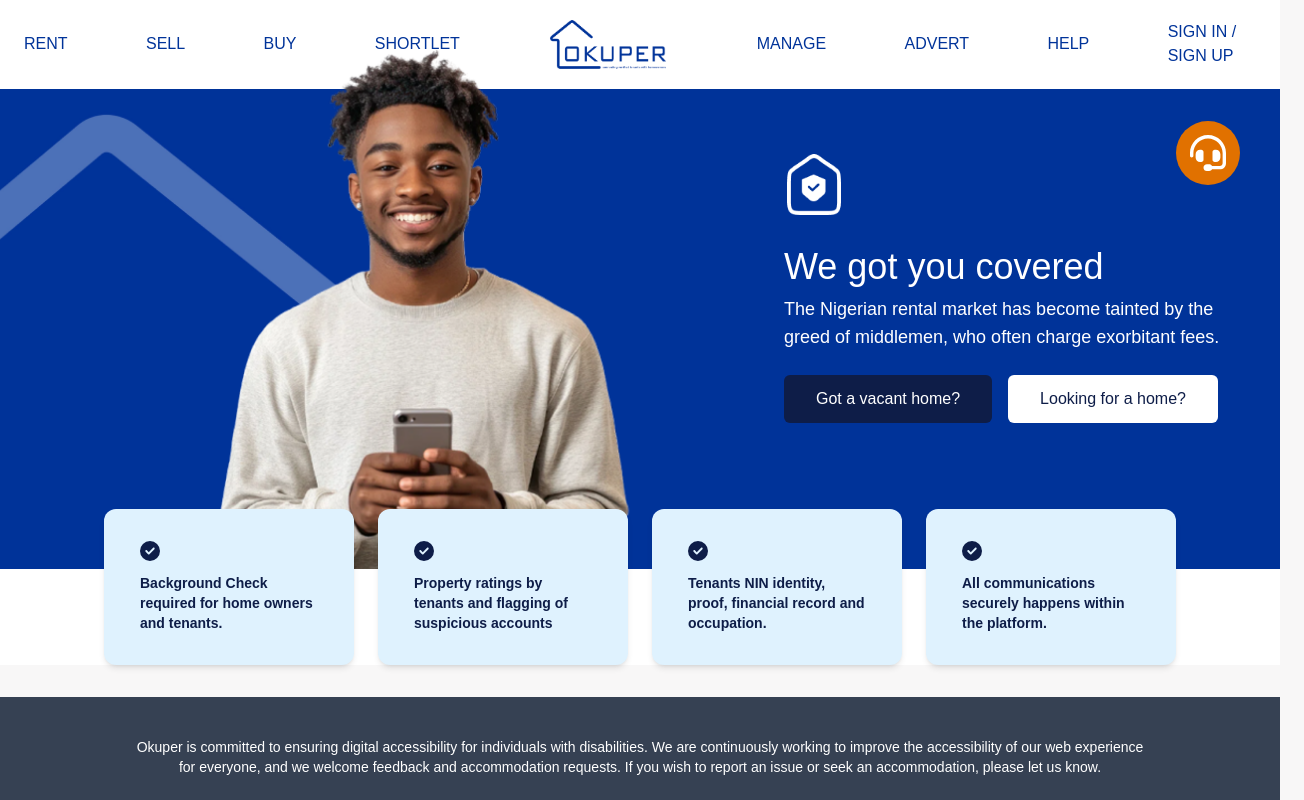
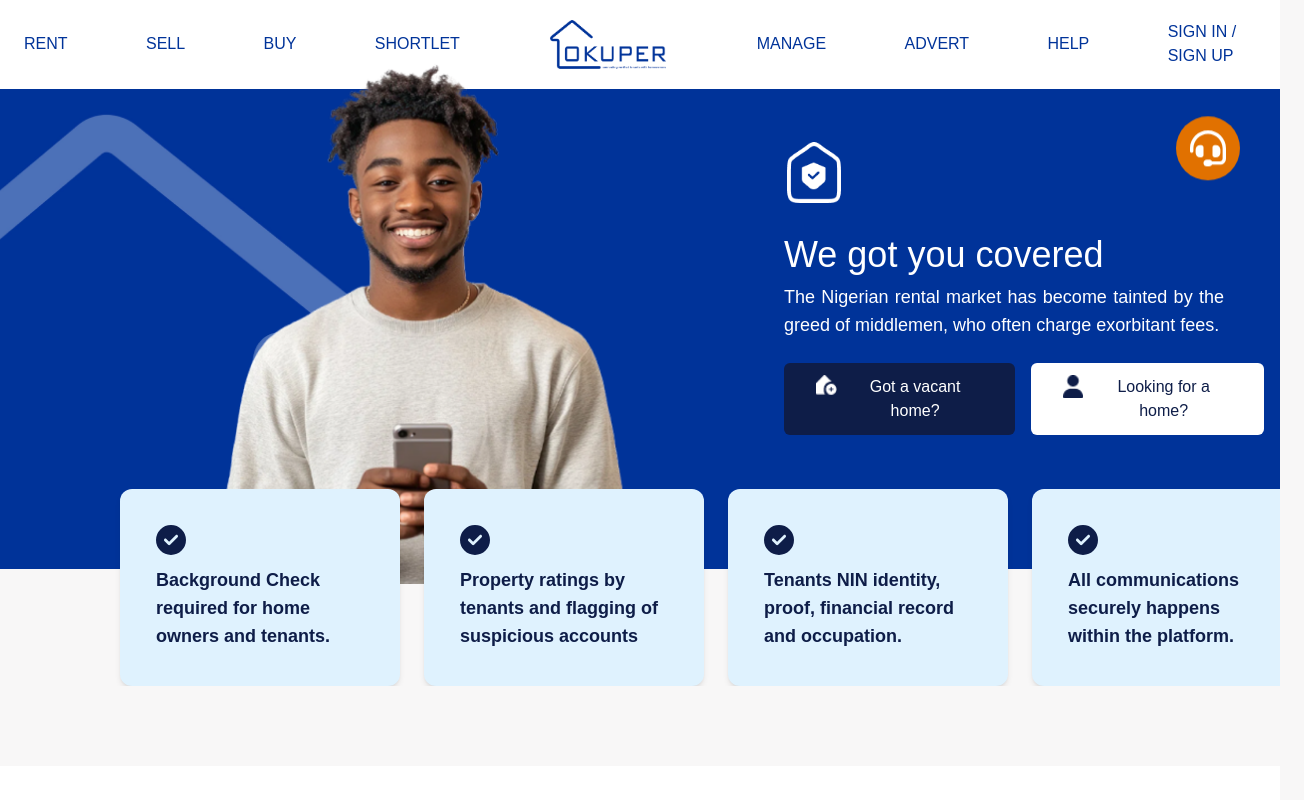
Before and after one commit to sennyrulz/okuper-1, a Next.js app: page / in a window 1280 px wide. Shown: the top 800 px of the page, 1304 px wide, since content can reach past the window. Built offline with nearby package versions, Linux system fonts and the light colour scheme.

Commit message:
updated index

```diff
--- a/next.config.mjs
+++ b/next.config.mjs
@@ -1,6 +1,8 @@
 /** @type {import('next').NextConfig} */
 const nextConfig = {
-  domains: ['res.cloudinary.com'],
+  images: {
+    domains: ['res.cloudinary.com'],
+  },
 };
 
-  export default nextConfig;
+export default nextConfig;
--- a/src/app/globals.css
+++ b/src/app/globals.css
@@ -7,6 +7,7 @@ body {
   margin: 0;
   padding: 0;
   overflow-x: hidden;
+  overflow-y: scroll;
 }
 
 .btn3{
--- a/src/app/page.js
+++ b/src/app/page.js
@@ -1,17 +1,17 @@
 import Nav from '../components/nav'
 import Banner from '../components/bannerIndex'
+import StorySection from '../components/storySection'
 import Footer from '../components/footer'
 
 
 function Homepage() {
-
 return (
     <>
     <Nav />
     <Banner />
+    <StorySection />
     <Footer />
     </>
     )
 }
-
 export default Homepage
--- a/src/components/bannerIndex/bannerIndex.module.scss
+++ b/src/components/bannerIndex/bannerIndex.module.scss
@@ -38,7 +38,6 @@
 @media (max-width: 768px) {
   .Banner__Banner1 {
     display: flex;
-
     flex-direction: column;
     align-items: center;
     margin-top: -190px !important;
@@ -88,7 +87,8 @@
     margin: 1rem auto;
   }
   .bannerBoxes {
-    grid-auto-flow: row;
-     justify-items: center;
+    margin-top: 1050px;
+    justify-items: center;
+    width: 100%;
    }
 }
--- a/src/components/bannerIndex/index.js
+++ b/src/components/bannerIndex/index.js
@@ -3,14 +3,16 @@ import Image from "next/image";
 import Banner1 from "../../components/bannerIndex/Banner_2.png";
 import Model1 from "../bannerIndex/bannerboy.png";
 import Icon from "../../../public/houseIcon.png";
+import homeIcon from "../../../public/Home_Icon.png"
+import userIcon from "../../../public/user.png"
 import { FontAwesomeIcon } from "@fortawesome/react-fontawesome";
 import { faHeadset, faCircleCheck } from "@fortawesome/free-solid-svg-icons";
 
 function Banner() {
   return (
-    <div className="relative  w-full overflow-visible bg-white px-10 md:px-0 mb-10 md:mb-8 z-10">
+    <div className="relative w-full md:bg-transparent bg-white px-10 md:px-0 mb-10 md:mb-8 z-10">
       {/* Model Image */}
-      <div className="absolute bottom-24 left-[33%] transform -translate-x-1/2 z-30 hidden md:block">
+      <div className="absolute bottom-25.5 left-[33%] transform -translate-x-1/2 z-30 hidden md:block">
         <Image
           src={Model1}
           alt="bannerModel"
@@ -18,15 +20,14 @@ function Banner() {
         />
       </div>
 
-      <div className="relative w-full min-h-[350px] md:h-[480px] ">
+      <div className="relative w-full min-h-[470px] md:h-[480px] ">
         {/* Background Image */}
         <Image
           src={Banner1}
           alt="Banner1"
           fill
           className="object-cover"
-          sizes="100vw"
-        />
+          sizes="100vw"/>
 
         {/* Support Icon */}
         <div className="absolute top-10 right-4 md:top-10 md:right-10 h-12 w-12 md:h-16 md:w-16 bg-amber-600 rounded-full animate-bounce z-30 flex items-center justify-center">
@@ -45,43 +46,58 @@ function Banner() {
             width={60}
             height={65}
           />
-          <h1 className="text-2xl md:text-4xl font-light mt-4 md:mt-8">
+          <h1 className="text-2xl md:text-4xl font-light mt-4 md:mt-8 md:justify-items-start">
             We got you covered
           </h1>
-          <h3 className="text-sm md:text-lg font-light mt-2">
-            The Nigerian rental market has become tainted by the <br />
+          <h3 className="text-sm md:text-lg pr-2 md:pr-10 font-light mt-2 text-center md:text-justify">
+            The Nigerian rental market has become tainted by the
             greed of middlemen, who often charge exorbitant fees.
           </h3>
 
           {/* Buttons */}
           <div className="mt-4 md:mt-6 flex flex-col md:flex-row gap-3 md:gap-4 w-full md:w-auto">
-            <button className="bg-[#0E1D48] text-white px-4 py-2 md:px-8 md:py-3 rounded-md text-sm md:text-base hover:bg-white hover:text-[#0E1D48] transition">
-              Got a vacant home?
+
+            <button className="bg-[#0E1D48] flex text-white px-10 gap-2 pt-3 md:px-8 md:py-3
+            rounded-md text-sm md:text-base hover:bg-white hover:text-[#0E1D48] transition">
+            <Image
+            className="self-start mb-2 md:mb-0"
+            src={homeIcon}
+            alt="houseIcon"
+            width={25}
+            height={25}/>Got a vacant home?
             </button>
-            <button className="bg-white text-[#0E1D48] px-4 py-2 md:px-8 md:py-3 rounded-md text-sm md:text-base hover:bg-gray-300 transition">
-              Looking for a home?
+
+            <button className="bg-white text-[#0E1D48] flex gap-3 px-10 pt-3
+            md:px-8 md:py-3 rounded-md text-sm md:text-base hover:bg-gray-300 transition">
+              <Image
+              className="self-start mb-2 md:mb-0"
+              src={userIcon}
+              alt="houseIcon"
+              width={22}
+              height={24}/>Looking for a home?
             </button>
           </div>
         </div>
       </div>
 
       {/* Feature Boxes */}
-      <div className="relative z-30 md:top-100 md:flex md:flex-row md:gap-6 md:px-0 py-0 flex-row lg:top-0 justify-center gap-8 mt-[-60px] px-4 pb-0">
-        {[
-          "Background Check required for home owners and tenants.",
+      <div className="bannerBoxes relative z-30 top-20 md:row md:gap-6 md:px-30
+        py-0 flex flex-row md:top-0 gap-8 mt-[-140px] md:mt-[-80px] px-4 pb-0 md:overflow-hidden
+        overflow-x-scroll md:w-fit max-w-fit">
+
+        {["Background Check required for home owners and tenants.",
           "Property ratings by tenants and flagging of suspicious accounts",
           "Tenants NIN identity, proof, financial record and occupation.",
           "All communications securely happens within the platform.",
         ].map((text, index) => (
-          <div
-            key={index}
-            className="w-full md:w-[250px] bg-sky-100 rounded-xl px-9 py-8 shadow-md text-center md:text-left"
-          >
-            <FontAwesomeIcon
-              icon={faCircleCheck}
-              className="text-[#0E1D48] text-lg md:text-xl mb-2"
-            />
-            <p className="font-semibold text-xs md:text-sm">{text}</p>
+
+          <div key={index} className="w-full md:max-w-[280px] bg-sky-100
+            rounded-xl px-10 md:px-9 py-7 md:py-9 shadow-md flex-shrink-0">
+            <FontAwesomeIcon icon={faCircleCheck}
+            className="text-[#0E1D48] text-5xl md:text-3xl mb-2"/>
+
+            <p className="font-semibold text-lg md:text-md text-left
+            md:text-left">{text}</p>
           </div>
         ))}
       </div>
--- a/src/components/footer/index.js
+++ b/src/components/footer/index.js
@@ -33,8 +33,8 @@ function Footer() {
         </div>
       </div>
 
-      <div className="bg-blue-950 w-full text-white mt-10 py-4 font-bold">
-        <div className="max-w-5xl mx-auto flex flex-col md:flex-row justify-between text-center text-xs font-light gap-2 md:gap-0 px-4">
+      <div className="bg-blue-950 text-white mt-10 py-4 mx-[-25] font-bold md:w-screen max-w-screen">
+        <div className="flex flex-col md:flex-row justify-between text-center text-xs font-light gap-4 md:gap-0 px-20">
           <p>Okuper 2025</p>
           <p>Copyright © Fabletoon Limited. All Rights Reserved.</p>
           <p>Terms</p>
--- /dev/null
+++ b/src/components/storySection/index.js
@@ -0,0 +1,10 @@
+
+function storySection () {
+    return (
+        <div className="container relative md:w-fit max-w-fit bg-white py-30 px-10 md:px-0 mb-10 md:mb-8 z-10 mt-35 md:mt-20">
+            <h3 className="text-center text-3xl mb-8">Connecting verified tenants with home owners</h3>
+            <p className="text-center md:text-center md:px-40 px-3">The Nigerian rental market has become tainted by the greed of middlemen, who often charge exorbitant commissions and inflate rental prices. This practice has created a barrier to fair, transparent, and affordable housing. At Okuper, we are committed to restoring integrity to the rental process by offering a solution that benefits both tenants and homeowners.</p>
+        </div>
+    )
+}
+export default storySection;
```
Also changed, not shown: public/Home_Icon.png (added), public/user.png (added), src/components/storySection/storySection.module.scss (added).
